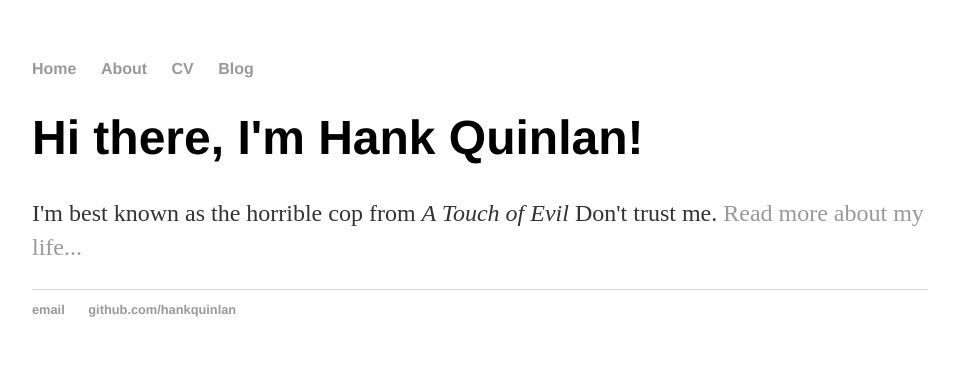
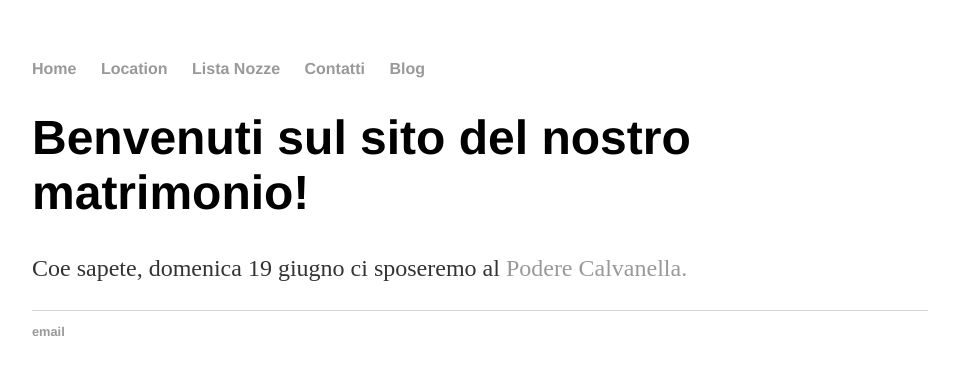
Before and after one commit to marcoelaura/marcoelaura.github.io, a Jekyll site: the page built from index.html, in a window 1280 px wide. Shown: the top 375 px of the page, without its empty margins (160-1115 px from the left). Built offline with Jekyll 4.4.1, drawn with Linux system fonts in a browser that asks for light colours.

Commit message:
Update index.html

```diff
--- a/index.html
+++ b/index.html
@@ -1,30 +1,8 @@
-<!DOCTYPE html>
-<html>
-	<head>
-		<title>Hank Quinlan, Horrible Cop</title>
-		<!-- link to main stylesheet -->
-		<link rel="stylesheet" type="text/css" href="/css/main.css">
-	</head>
-	<body>
-		<nav>
-    		<ul>
-        		<li><a href="/">Home</a></li>
-	        	<li><a href="/about">About</a></li>
-        		<li><a href="/cv">CV</a></li>
-        		<li><a href="/blog">Blog</a></li>
-    		</ul>
-		</nav>
-		<div class="container">
-    		<div class="blurb">
-        		<h1>Hi there, I'm Hank Quinlan!</h1>
-				<p>I'm best known as the horrible cop from <em>A Touch of Evil</em> Don't trust me. <a href="/about">Read more about my life...</a></p>
-    		</div><!-- /.blurb -->
-		</div><!-- /.container -->
-		<footer>
-    		<ul>
-        		<li><a href="mailto:hankquinlanhub@gmail.com">email</a></li>
-        		<li><a href="https://github.com/hankquinlan">github.com/hankquinlan</a></li>
-			</ul>
-		</footer>
-	</body>
-</html>
+---
+layout: default
+title: Marco e Laura
+---
+<div class="blurb">
+	<h1>Benvenuti sul sito del nostro matrimonio!</h1>
+	<p>Coe sapete, domenica 19 giugno ci sposeremo al <a href="/Location">Podere Calvanella.</a></p>
+</div><!-- /.blurb -->
```
